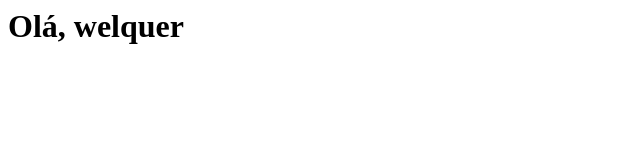
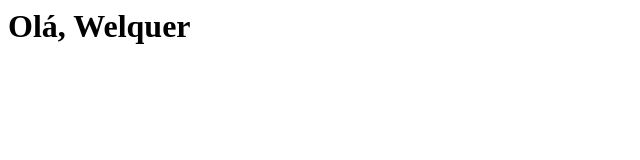
Before and after one commit to welquerjunio/cypress-discovery, a plain HTML site: page javascript/index.html in a window 1280 px wide. Shown: the full height of the page, 0-640 px from the left. Drawn offline with Linux system fonts and the light colour scheme.

Commit message:
novas var

```diff
--- a/javascript/index.html
+++ b/javascript/index.html
@@ -9,7 +9,18 @@
     <h1>Olá, <span id="nome"></span></h1>
 
     <script type="text/javascript">
-        var nome = "welquer";
+        var nome = "Welquer";
+        var idade = 38;
+        var ativo = false;
+
+        console.log(nome);
+        console.log(typeof nome);
+
+        console.log(idade);
+        console.log(typeof idade);
+
+        console.log(ativo);
+        console.log(typeof ativo);
 
         document.getElementById("nome").innerText = nome;
 
```
